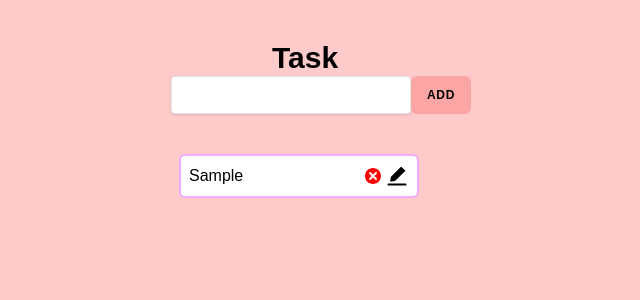
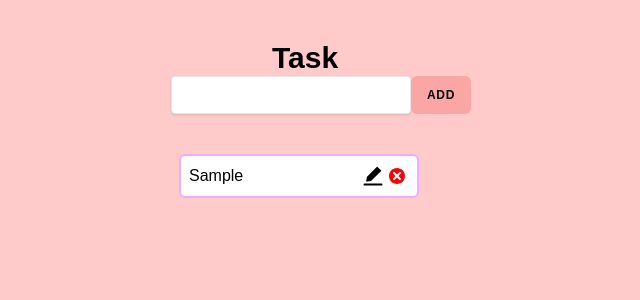
Before and after one commit to Jasminvillatoro/Tasks, a React (Create React App) app: page / in a window 1280 px wide. Both pictures are taken after typing "Sample" into the empty fields and a click on the button "ADD". Shown: the top 300 px of the page, without its empty margins (335-975 px from the left). Built offline with nearby package versions, Linux system fonts and the light colour scheme; a web font is replaced by a local one.

Commit message:
Editing functionality

```diff
--- a/src/components/List.js
+++ b/src/components/List.js
@@ -1,17 +1,42 @@
 import { TiDelete } from 'react-icons/ti';
 import { AiFillEdit } from 'react-icons/ai';
-export default function List({ taskdata, handleRemove, handleEdit }) {
+import { FcCheckmark } from 'react-icons/fc';
+export default function List({
+  taskdata,
+  handleRemove,
+  taskEditing,
+  setTaskEditing,
+  setEditingText,
+  submitEdits,
+}) {
   return (
-    <ul className="mt-6 mr-3">
+    <ul className="mt-6 mr-3 ">
       {taskdata.map((item) => (
-        <li key={item.id} className="li flex justify-between items-center ">
-          {item.taskval}
+        <li
+          key={item.id}
+          className=" li flex justify-between items-center text-ellipsis overflow-scroll ">
+          {item.id === taskEditing ? (
+            <input
+              type="text"
+              className=" border-black shadow appearance-none border rounded px-1  text-gray-700  focus:outline-none "
+              onChange={(e) => setEditingText(e.target.value)}
+            />
+          ) : (
+            item.taskval
+          )}
           <div className="flex items-center">
+            {item.id === taskEditing ? (
+              <button className="" onClick={() => submitEdits(item.id)}>
+                <FcCheckmark size="1.5rem" />
+              </button>
+            ) : (
+              <button type="button" onClick={() => setTaskEditing(item.id)}>
+                <AiFillEdit size="1.5rem" />
+              </button>
+            )}
+
             <button type="button" onClick={() => handleRemove(item.id)}>
               <TiDelete color="red" size="1.5rem" />
-            </button>
-            <button type="button" onClick={handleEdit}>
-              <AiFillEdit size="1.5rem" />
             </button>
           </div>
         </li>
```
